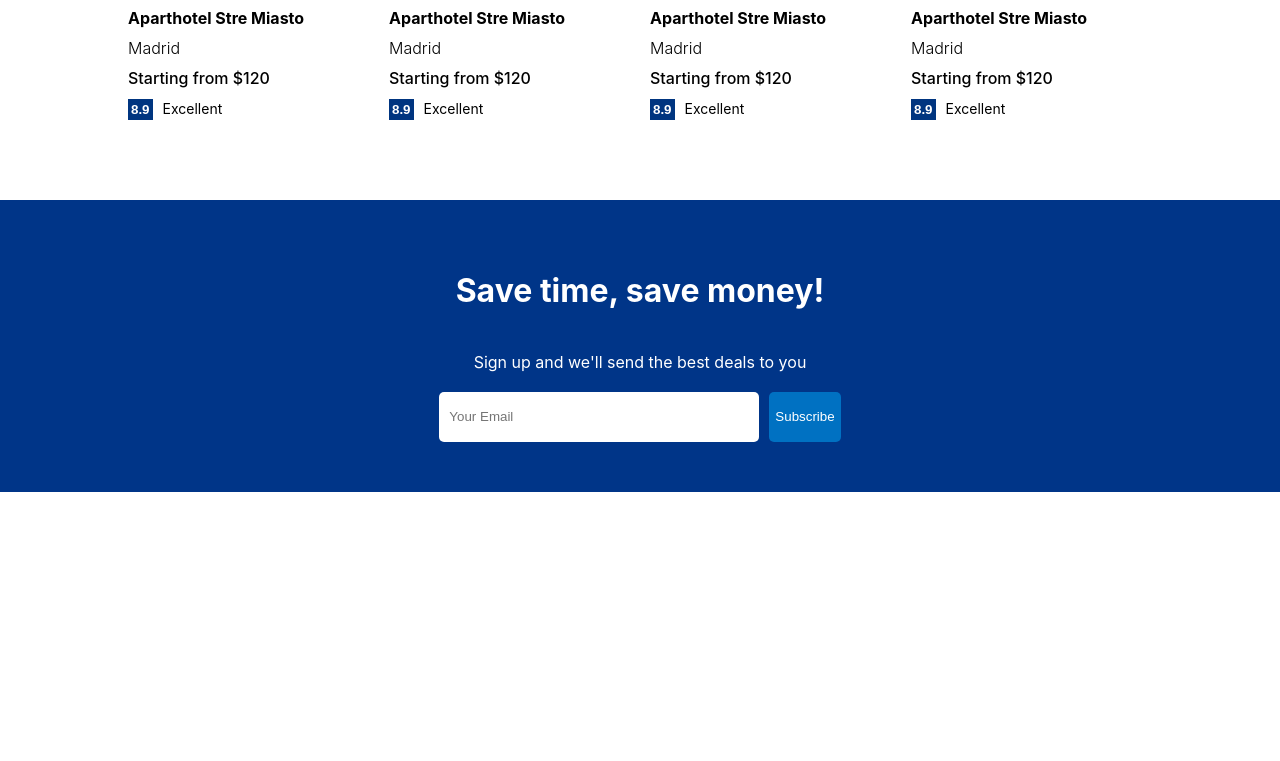
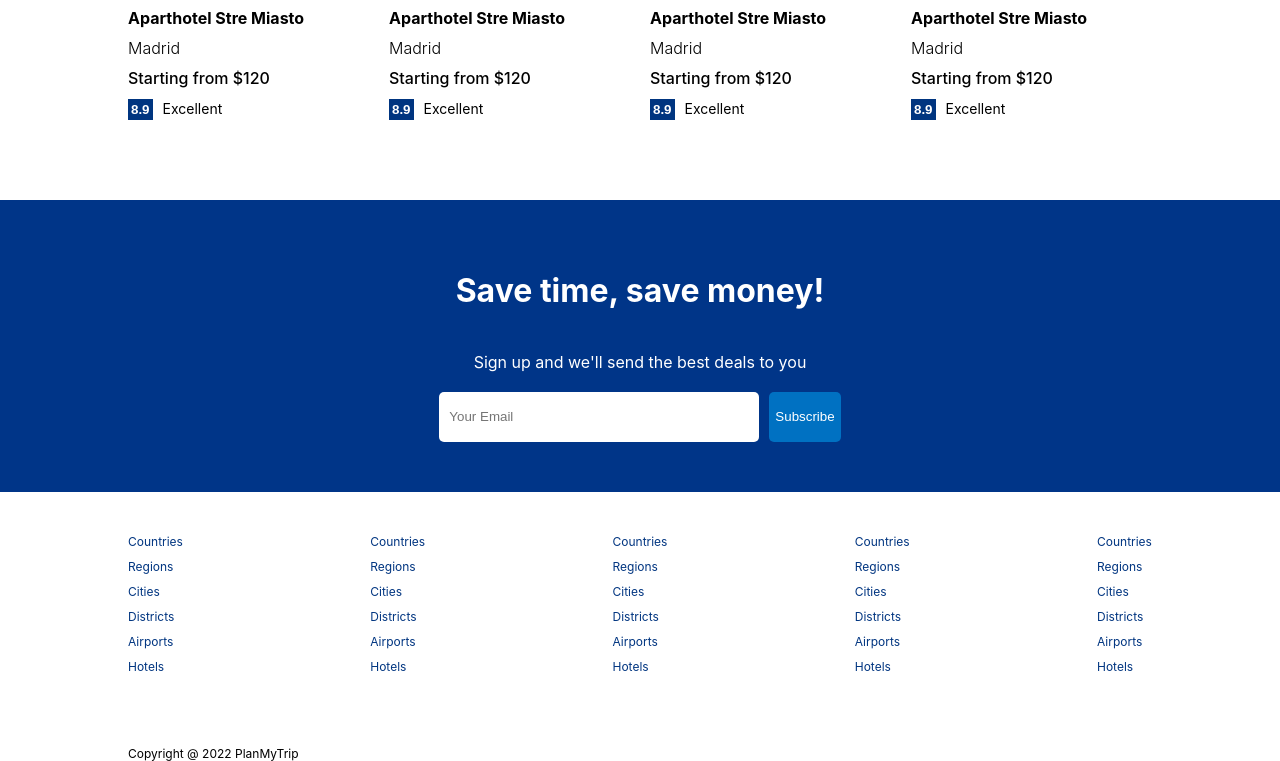
Before and after one commit to raul1258/BookingApp, a React (Create React App) app: page / in a window 1280 px wide. Shown: the part 1326-2087 px from the top of the page. Before the commit the page ends 1818 px from the top, so only its background shows below. Built offline with nearby package versions, Linux system fonts and the light colour scheme.

Commit message:
footer updated

```diff
--- a/src/components/footer/Footer.jsx
+++ b/src/components/footer/Footer.jsx
@@ -2,13 +2,52 @@
 import "./footer.css"
 function Footer() {
   return (
-    <div>
+    <div className='footer'>
       <div className="fLists">
-        <div className="fList">
+          <ul className='fList'>
             <li className="fListItem">Countries</li>
+            <li className="fListItem">Regions</li>
+            <li className="fListItem">Cities</li>
+            <li className="fListItem">Districts</li>
+            <li className="fListItem">Airports</li>
+            <li className="fListItem">Hotels</li>
+          </ul>
+          <ul className='fList'>
+            <li className="fListItem">Countries</li>
+            <li className="fListItem">Regions</li>
+            <li className="fListItem">Cities</li>
+            <li className="fListItem">Districts</li>
+            <li className="fListItem">Airports</li>
+            <li className="fListItem">Hotels</li>
+          </ul>
+          <ul className='fList'>
+            <li className="fListItem">Countries</li>
+            <li className="fListItem">Regions</li>
+            <li className="fListItem">Cities</li>
+            <li className="fListItem">Districts</li>
+            <li className="fListItem">Airports</li>
+            <li className="fListItem">Hotels</li>
+          </ul>
+          <ul className='fList'>
+            <li className="fListItem">Countries</li>
+            <li className="fListItem">Regions</li>
+            <li className="fListItem">Cities</li>
+            <li className="fListItem">Districts</li>
+            <li className="fListItem">Airports</li>
+            <li className="fListItem">Hotels</li>
+          </ul>
+          <ul className='fList'>
+            <li className="fListItem">Countries</li>
+            <li className="fListItem">Regions</li>
+            <li className="fListItem">Cities</li>
+            <li className="fListItem">Districts</li>
+            <li className="fListItem">Airports</li>
+            <li className="fListItem">Hotels</li>
+          </ul>
+
         </div>
+        <div className="fText">Copyright @ 2022 PlanMyTrip</div>
       </div>
-    </div>
   )
 }
 
--- a/src/components/footer/footer.css
+++ b/src/components/footer/footer.css
@@ -0,0 +1,21 @@
+.footer{
+    width: 100%;
+    width: 1024px;
+    font-size: 12px;
+
+}
+.fLists{
+    width: 100%;
+    display: flex;
+    justify-content: space-between;
+    margin-bottom: 50px;
+}
+.fList{
+    list-style: none;
+    padding: 0;
+}
+.fListItem{
+margin-bottom: 10px;
+color: #003580;
+cursor: pointer;
+}
--- a/src/pages/home/Home.jsx
+++ b/src/pages/home/Home.jsx
@@ -1,6 +1,7 @@
 import React from "react";
 import Featured from "../../components/featured/Featured";
 import FeaturedProperties from "../../components/featuredProperties/FeaturedProperties";
+import Footer from "../../components/footer/Footer";
 
 import Header from "../../components/header/Header";
 import MailList from "../../components/mailList/MailList";
@@ -21,6 +22,7 @@
      <h1 className="homeTitle">Home guets love</h1>
      <FeaturedProperties/>
      <MailList/>
+     <Footer/>
       </div>
     </div>
   );
--- a/src/pages/list/List.jsx
+++ b/src/pages/list/List.jsx
@@ -1,12 +1,30 @@
 import React from 'react'
 import Header from '../../components/header/Header'
 import Navbar from '../../components/navbar/Navbar'
+import "./list.css";
 
 function List() {
   return (
     <div>
       <Navbar/>
       <Header type='list'/>
+      <div className="listContainer">
+        <div className="listWrapper">
+          <div className="listSearch">
+            <h1 className="lsTitle">Search</h1>
+            <div className="lsItem">
+              <label htmlFor="">Destination</label>
+              <input type="text" />
+            </div>
+            <div className="lsItem">
+              <label htmlFor="">Check-in</label>
+              <input type="text" />
+            </div>
+          </div>
+          <div className="listResult">
+          </div>
+        </div>
+      </div>
     </div>
   )
 }
--- /dev/null
+++ b/src/pages/list/list.css
@@ -0,0 +1,27 @@
+.listContainer{
+    display: flex;
+    justify-content: center;
+    margin-top: 20px;
+}
+.listWrapper{
+    width: 100%;
+    max-width: 1024px;
+    display: flex;
+    gap: 20px;
+}
+.listSearch{
+    flex: 1;
+    background-color: #febb02;
+    padding: 10px;
+    border-radius: 10px;
+    position: sticky;
+    top: 10px;
+}
+.listResult{
+    flex: 3;
+}
+.lsTitle{
+    font-size: 20px;
+    color: #555;
+    margin-bottom: 10px;
+}
```
